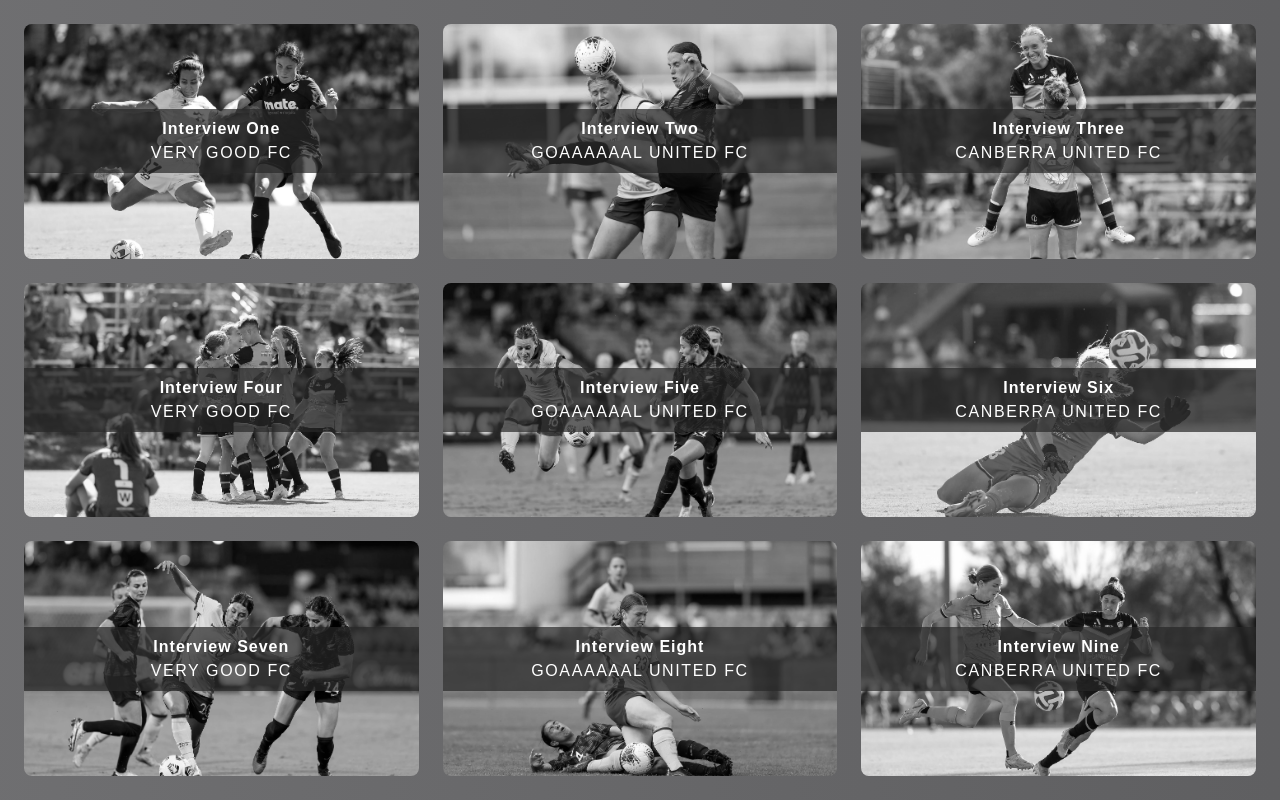
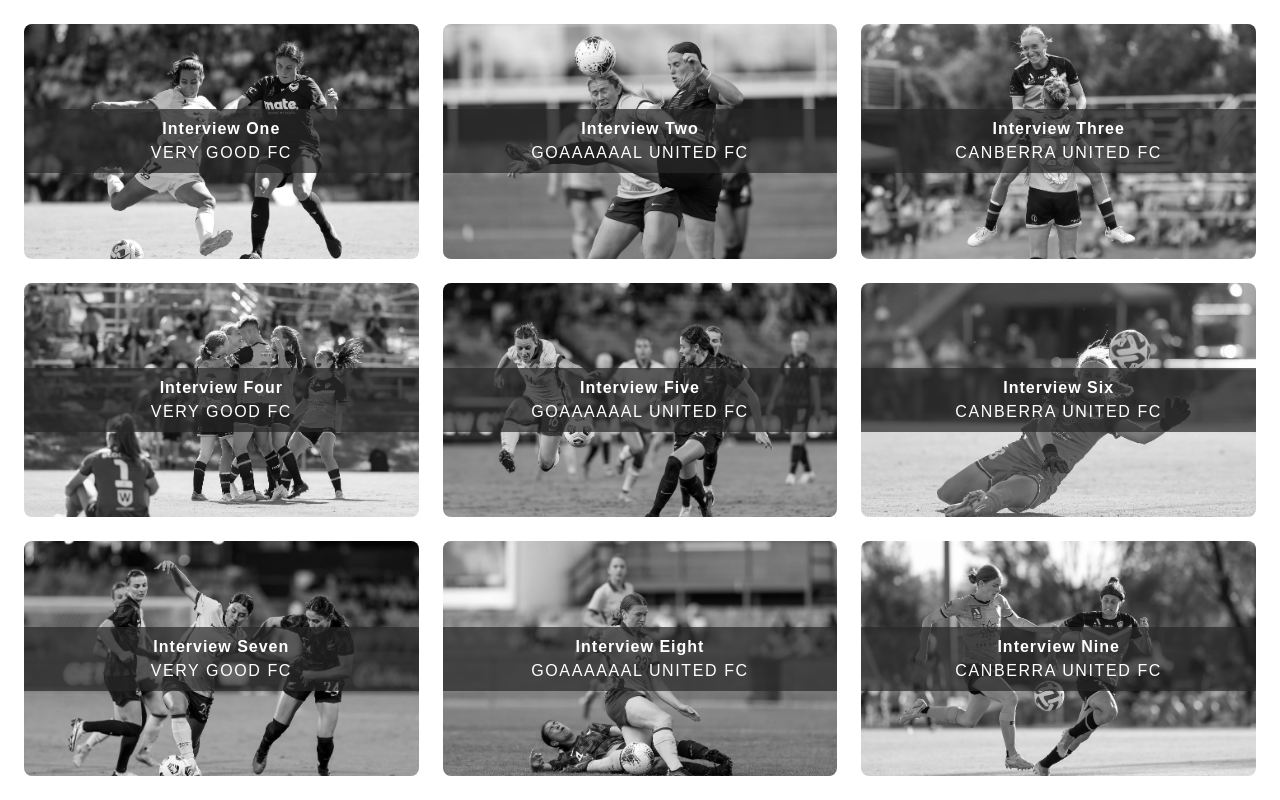
Before and after one commit to ClaireMcA/play_on_digital, a Next.js app: page /tiles in a window 1280 px wide. Built offline with nearby package versions, Linux system fonts and the light colour scheme.

Commit message:
morning push

```diff
--- a/app/profiles/Display.tsx
+++ b/app/profiles/Display.tsx
@@ -19,8 +19,8 @@
         <>
             <div id={props.currentSlide} className='snap-center snap-always flex flex-row'>
                     <div className="relative w-screen h-screen overflow-hidden">
-                        <a href={props.prevSlide}><img src="/images/arrow.png" className="absolute top-1/2 left-6 w-12 z-10 h-auto rotate-180"/></a>
-                        <a href={props.nextSlide}><img src="/images/arrow.png" className="absolute top-1/2 right-6 w-12 z-10 h-auto"/></a>
+                        <a href={props.prevSlide}><img src="/images/arrow.png" className="absolute transition-all top-1/2 left-6 w-12 z-10 h-auto rotate-180"/></a>
+                        <a href={props.nextSlide}><img src="/images/arrow.png" className="absolute transition-all top-1/2 right-6 w-12 z-10 h-auto"/></a>
 
 
                         {/* <div className=" hiderLeft animateTest">
--- a/app/tiles/Tile.tsx
+++ b/app/tiles/Tile.tsx
@@ -18,7 +18,7 @@
     return (
         <>
 
-            <button type="button" onClick={props.onClick} className="rounded-lg grayscale w-full h-full block bg-cover" style={{ backgroundImage: `url(/images/ACaffery${props.imgNum}.webp)` }}>
+            <button type="button" onClick={props.onClick} className="rounded-lg grayscale hover:grayscale-0 w-full h-full block bg-cover" style={{ backgroundImage: `url(/images/ACaffery${props.imgNum}.webp)` }}>
                 <div className="p-2 align-baseline" style={{ backgroundColor: "rgb(31, 41, 55, 0.7)" }}>
                 <h5 className="text-white title">{props.title}</h5>
                 <p className="secondaryTitle text-white">{props.subtitle}</p>
--- a/app/tiles/page.tsx
+++ b/app/tiles/page.tsx
@@ -32,7 +32,7 @@
   }
 
   return (
-    <main className="items-center bgDarkGrey">
+    <main className="items-center bglightBlueGradient">
       {vidIsShown && <Player exitClick={() => handleExit()} vidNum={playVidNum}/>}
 
       {!vidIsShown && <Grid onClick={(num:number) => handleClick(num)}/>}
```
